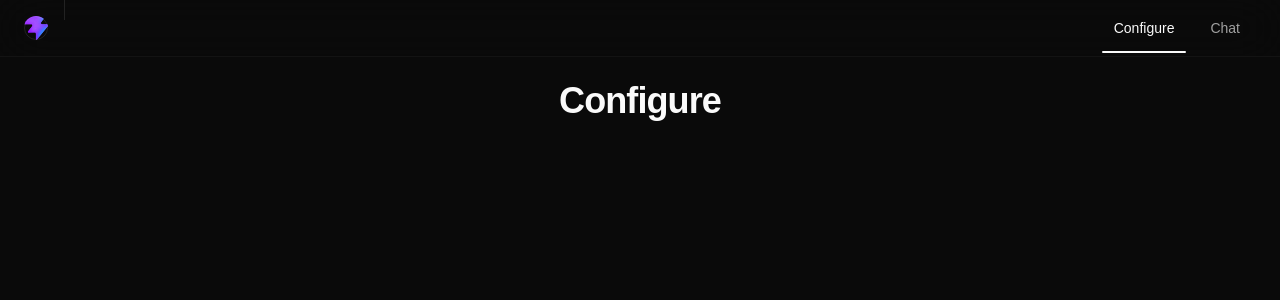
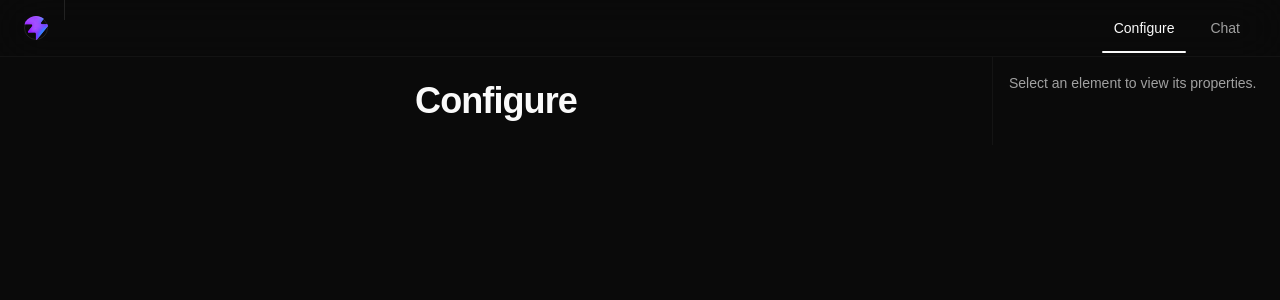
Before and after one commit to kennethyandell/cloudhacks2026, a React (Vite) app: page /configure in a window 1280 px wide. Shown: the top 300 px of the page. Built offline with nearby package versions, Linux system fonts and the light colour scheme.

Commit message:
Make sidebar for configure page

```diff
--- /dev/null
+++ b/src/components/configure/configure-sidebar.tsx
@@ -0,0 +1,31 @@
+import { ScrollArea } from "@/components/ui/scroll-area"
+import { Separator } from "@/components/ui/separator"
+import { useConfigureSidebar } from "./sidebar-context"
+
+export function ConfigureSidebar() {
+  const { currentPage } = useConfigureSidebar()
+
+  return (
+    <aside className="flex w-72 shrink-0 flex-col border-l border-border/40">
+      {currentPage?.title && (
+        <>
+          <div className="flex h-12 items-center px-4">
+            <h2 className="text-sm font-semibold text-foreground">
+              {currentPage.title}
+            </h2>
+          </div>
+          <Separator />
+        </>
+      )}
+      <ScrollArea className="flex-1">
+        <div className="p-4">
+          {currentPage?.content ?? (
+            <p className="text-sm text-muted-foreground">
+              Select an element to view its properties.
+            </p>
+          )}
+        </div>
+      </ScrollArea>
+    </aside>
+  )
+}
--- /dev/null
+++ b/src/components/configure/sidebar-context.tsx
@@ -0,0 +1,41 @@
+import { createContext, useContext, useState, useCallback, type ReactNode } from "react"
+
+type SidebarPage = {
+  id: string
+  title?: string
+  content: ReactNode
+}
+
+type ConfigureSidebarContextValue = {
+  currentPage: SidebarPage | null
+  setPage: (page: SidebarPage) => void
+  clearPage: () => void
+}
+
+const ConfigureSidebarContext = createContext<ConfigureSidebarContextValue | null>(null)
+
+export function ConfigureSidebarProvider({ children }: { children: ReactNode }) {
+  const [currentPage, setCurrentPage] = useState<SidebarPage | null>(null)
+
+  const setPage = useCallback((page: SidebarPage) => {
+    setCurrentPage(page)
+  }, [])
+
+  const clearPage = useCallback(() => {
+    setCurrentPage(null)
+  }, [])
+
+  return (
+    <ConfigureSidebarContext.Provider value={{ currentPage, setPage, clearPage }}>
+      {children}
+    </ConfigureSidebarContext.Provider>
+  )
+}
+
+export function useConfigureSidebar() {
+  const context = useContext(ConfigureSidebarContext)
+  if (!context) {
+    throw new Error("useConfigureSidebar must be used within a ConfigureSidebarProvider")
+  }
+  return context
+}
--- /dev/null
+++ b/src/components/ui/scroll-area.tsx
@@ -0,0 +1,53 @@
+import * as React from "react"
+import { ScrollArea as ScrollAreaPrimitive } from "radix-ui"
+
+import { cn } from "@/lib/utils"
+
+function ScrollArea({
+  className,
+  children,
+  ...props
+}: React.ComponentProps<typeof ScrollAreaPrimitive.Root>) {
+  return (
+    <ScrollAreaPrimitive.Root
+      data-slot="scroll-area"
+      className={cn("relative", className)}
+      {...props}
+    >
+      <ScrollAreaPrimitive.Viewport
+        data-slot="scroll-area-viewport"
+        className="size-full rounded-[inherit] transition-[color,box-shadow] outline-none focus-visible:ring-[3px] focus-visible:ring-ring/50 focus-visible:outline-1"
+      >
+        {children}
+      </ScrollAreaPrimitive.Viewport>
+      <ScrollBar />
+      <ScrollAreaPrimitive.Corner />
+    </ScrollAreaPrimitive.Root>
+  )
+}
+
+function ScrollBar({
+  className,
+  orientation = "vertical",
+  ...props
+}: React.ComponentProps<typeof ScrollAreaPrimitive.ScrollAreaScrollbar>) {
+  return (
+    <ScrollAreaPrimitive.ScrollAreaScrollbar
+      data-slot="scroll-area-scrollbar"
+      data-orientation={orientation}
+      orientation={orientation}
+      className={cn(
+        "flex touch-none p-px transition-colors select-none data-horizontal:h-2.5 data-horizontal:flex-col data-horizontal:border-t data-horizontal:border-t-transparent data-vertical:h-full data-vertical:w-2.5 data-vertical:border-l data-vertical:border-l-transparent",
+        className
+      )}
+      {...props}
+    >
+      <ScrollAreaPrimitive.ScrollAreaThumb
+        data-slot="scroll-area-thumb"
+        className="relative flex-1 rounded-full bg-border"
+      />
+    </ScrollAreaPrimitive.ScrollAreaScrollbar>
+  )
+}
+
+export { ScrollArea, ScrollBar }
--- a/src/routes/_app/configure.tsx
+++ b/src/routes/_app/configure.tsx
@@ -1,4 +1,6 @@
 import { createFileRoute } from '@tanstack/react-router'
+import { ConfigureSidebarProvider } from '@/components/configure/sidebar-context'
+import { ConfigureSidebar } from '@/components/configure/configure-sidebar'
 
 export const Route = createFileRoute('/_app/configure')({
   component: ConfigurePage,
@@ -6,8 +8,16 @@ export const Route = createFileRoute('/_app/configure')({
 
 function ConfigurePage() {
   return (
-    <div className="flex flex-1 items-center justify-center p-6">
-      <h1 className="text-4xl font-bold tracking-tight">Configure</h1>
-    </div>
+    <ConfigureSidebarProvider>
+      <div className="flex flex-1">
+        {/* Main content area */}
+        <div className="flex flex-1 items-center justify-center p-6">
+          <h1 className="text-4xl font-bold tracking-tight">Configure</h1>
+        </div>
+
+        {/* Right sidebar */}
+        <ConfigureSidebar />
+      </div>
+    </ConfigureSidebarProvider>
   )
 }
```
